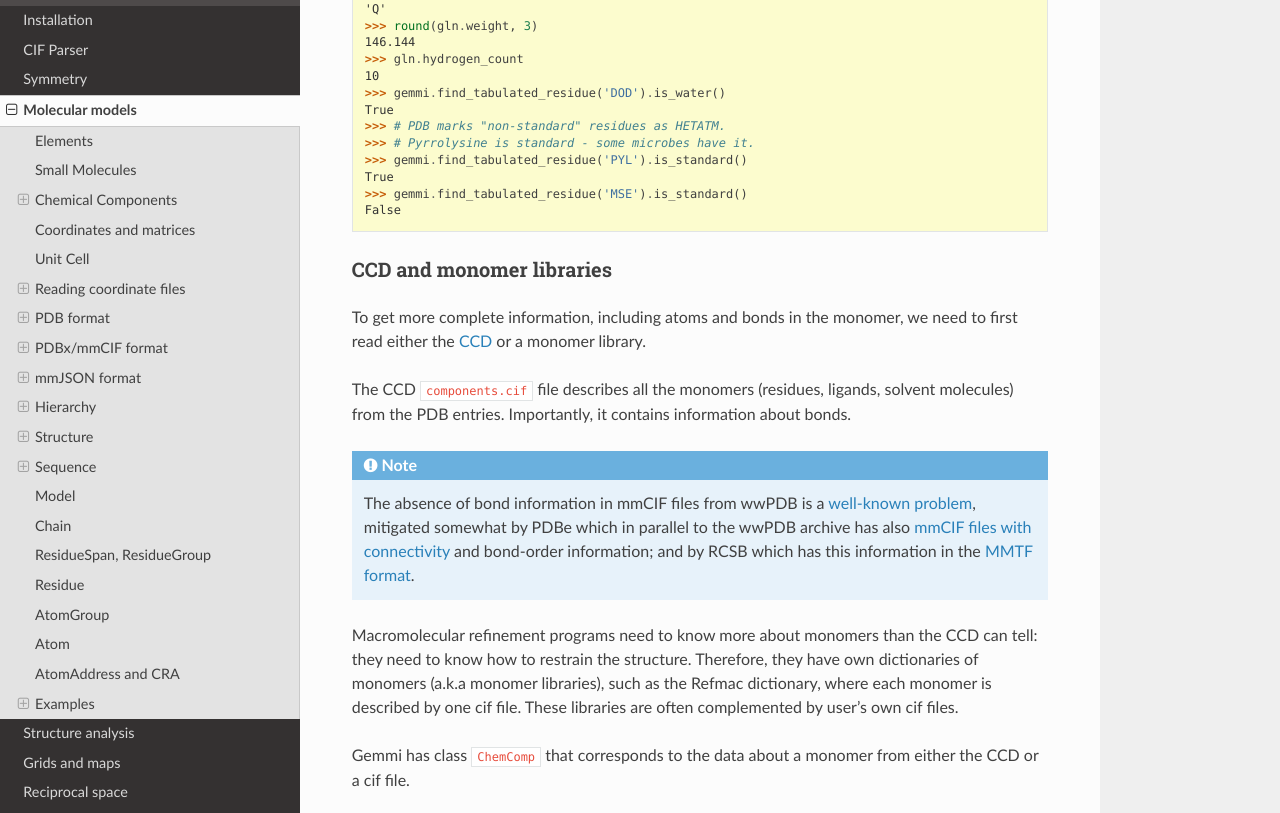
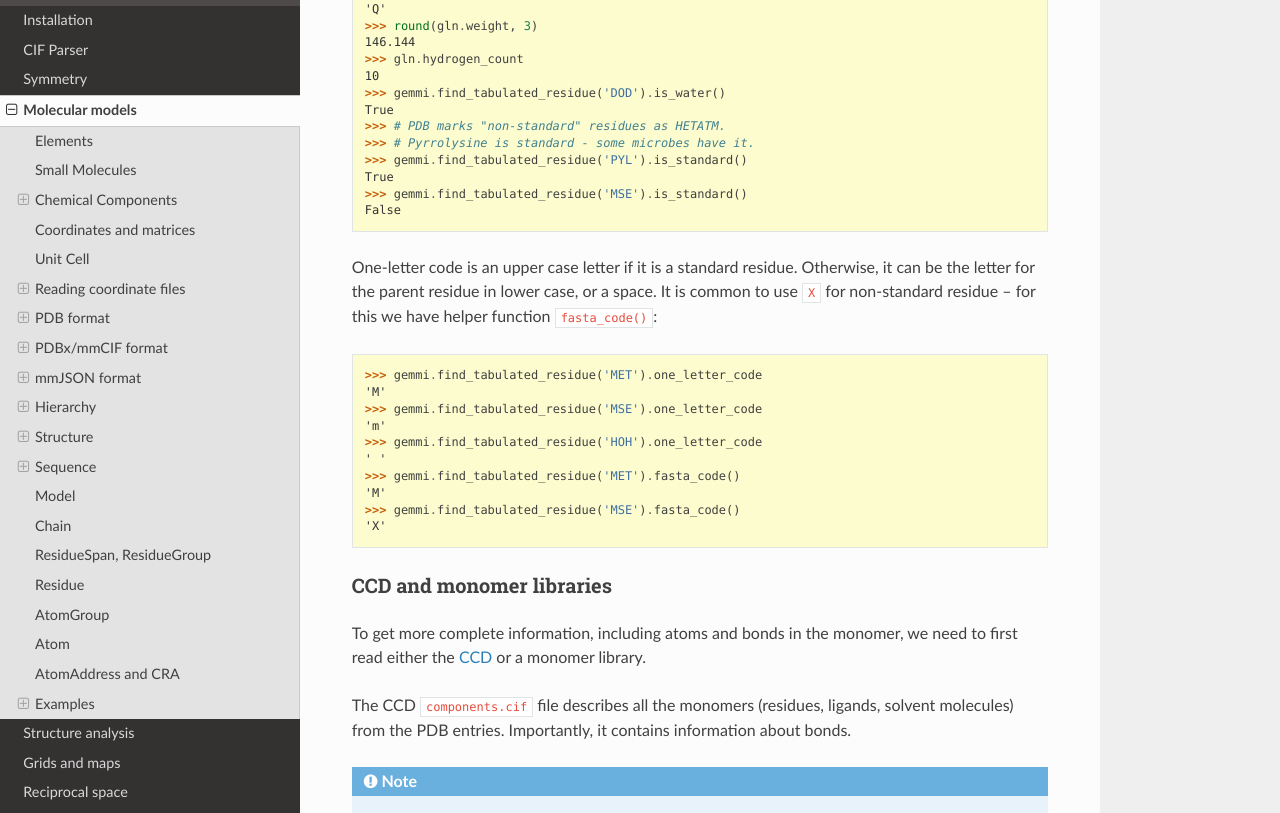
Before and after one commit to project-gemmi/gemmi, a Sphinx documentation site: the page built from docs/mol.rst, in a window 1280 px wide and 900 px high, scrolled down 4677 px, cut to the strip 0-813 px from the top of the window. Built offline with Sphinx 7.4.7 and the Read the Docs theme 2.0.0, drawn with Linux system fonts in a browser that asks for light colours.

Commit message:
python: add ResidueInfo::fasta_code() (#177)

```diff
--- a/docs/mol.rst
+++ b/docs/mol.rst
@@ -265,6 +265,24 @@ the number of hydrogens and molecular weight:
     True
     >>> gemmi.find_tabulated_residue('MSE').is_standard()
     False
+
+One-letter code is an upper case letter if it is a standard residue.
+Otherwise, it can be the letter for the parent residue in lower case,
+or a space. It is common to use ``X`` for non-standard residue --
+for this we have helper function ``fasta_code()``:
+
+.. doctest::
+
+    >>> gemmi.find_tabulated_residue('MET').one_letter_code
+    'M'
+    >>> gemmi.find_tabulated_residue('MSE').one_letter_code
+    'm'
+    >>> gemmi.find_tabulated_residue('HOH').one_letter_code
+    ' '
+    >>> gemmi.find_tabulated_residue('MET').fasta_code()
+    'M'
+    >>> gemmi.find_tabulated_residue('MSE').fasta_code()
+    'X'
 
 
 .. _CCD_etc:
```
Also changed, not shown: 1 other file.
